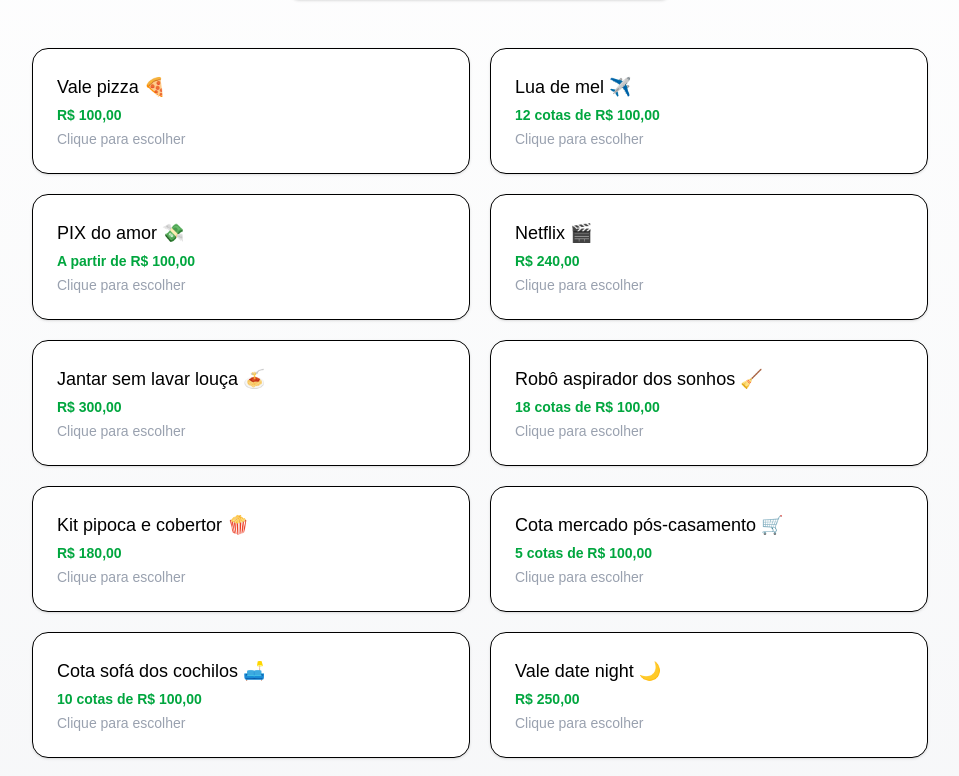
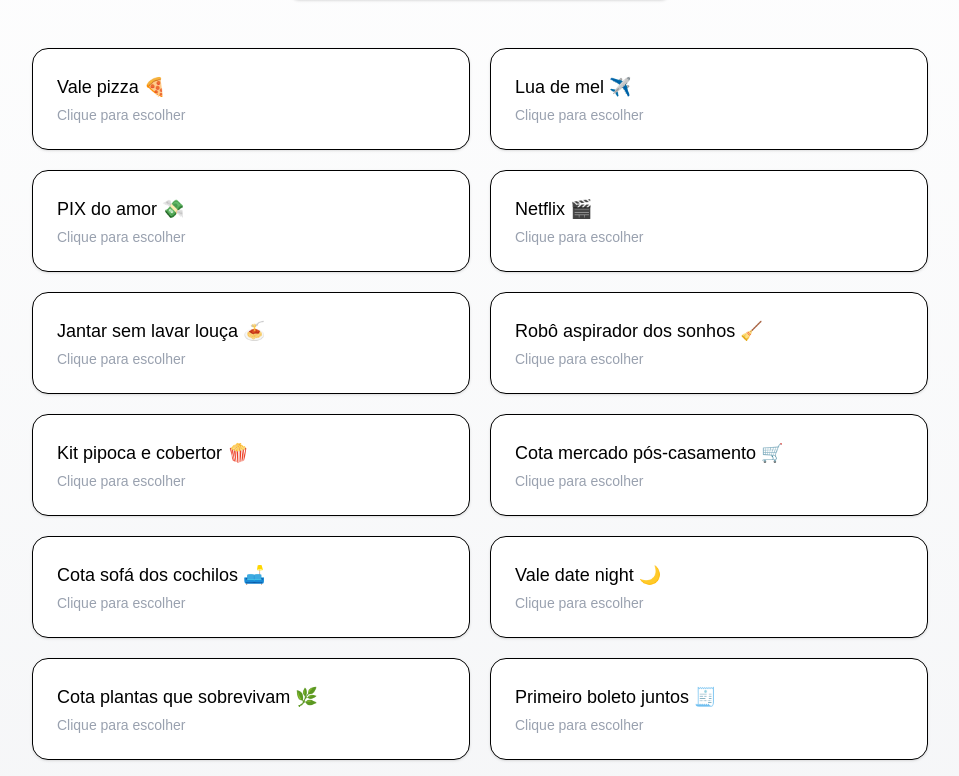
Before and after one commit to matheus-pimentel11/casamento-jullyane-gabriel, a React (Vite) app: page / in a window 1280 px wide. Shown: the part 3482-4258 px from the top of the page, without its empty margins (160-1119 px from the left). Built offline with nearby package versions, Linux system fonts and the light colour scheme; no server answers; the database is empty.

Commit message:
Descrição das alterações

```diff
--- a/src/components/GiftList.jsx
+++ b/src/components/GiftList.jsx
@@ -141,13 +141,6 @@ export default function GiftList() {
                 <div className="text-lg font-medium">
                   {gift}
                 </div>
-
-                <div className="text-sm font-semibold text-green-600 mt-1">
-                  {giftPrices[gift]}
-                </div>
-
-
-
                 <div className="text-sm text-gray-400 mt-1">
                   {taken ? "Já escolhido 💔" : "Clique para escolher"}
                 </div>
```
